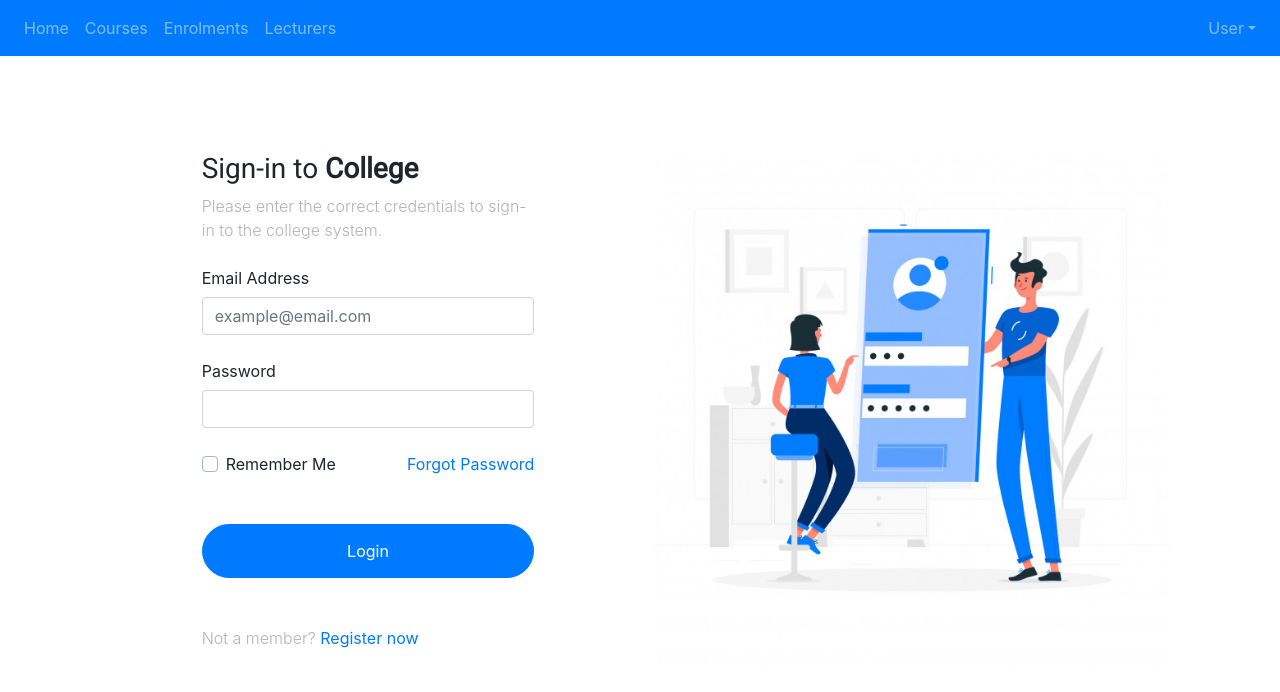
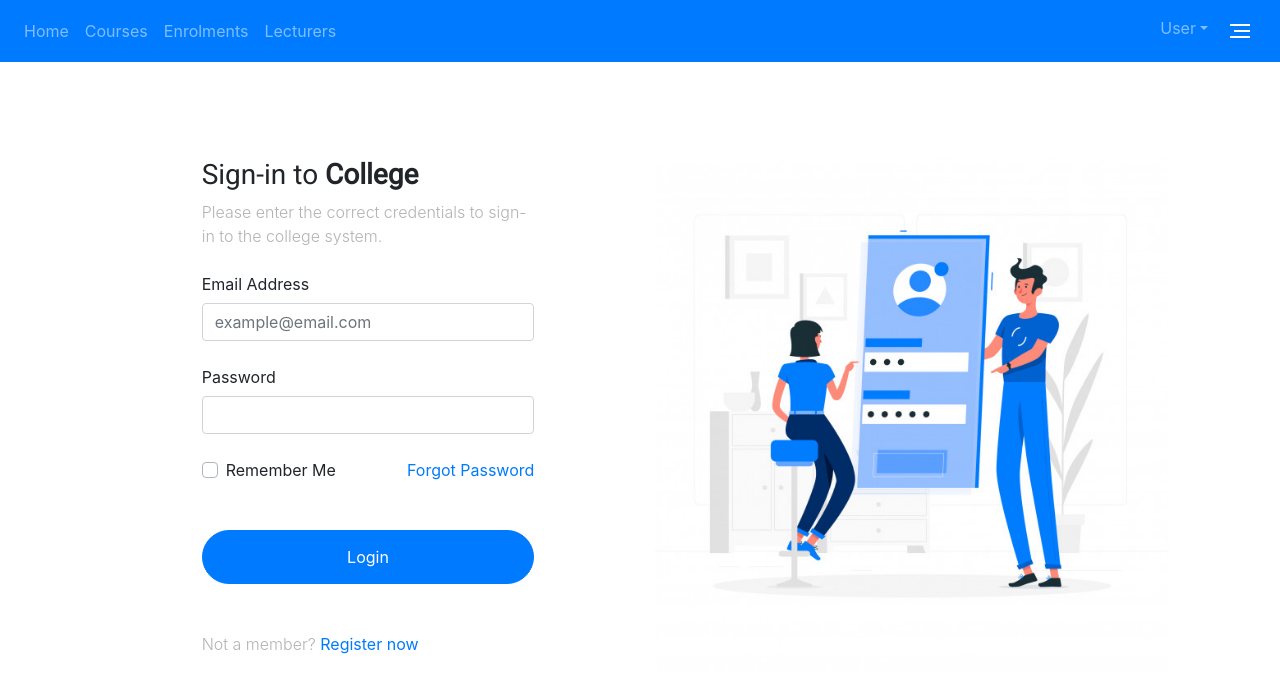
Before and after one commit to jodiemcgrane/college-vue, a Vue app: page / in a window 1280 px wide. Shown: the top 692 px of the page. Built offline with nearby package versions, Linux system fonts and the light colour scheme.

Commit message:
Created Burger and Sidebar component which share data using Vue.observable()

```diff
--- a/package.json
+++ b/package.json
@@ -14,6 +14,7 @@
     "bootstrap-vue": "^2.21.2",
     "core-js": "^3.6.5",
     "vue": "^2.6.11",
+    "vue-burger-menu": "^2.0.5",
     "vue-router": "^3.5.1"
   },
   "devDependencies": {
--- a/src/components/NavBar.vue
+++ b/src/components/NavBar.vue
@@ -1,10 +1,12 @@
 <!--
 @Date:   2021-02-17T11:32:26+00:00
-@Last modified time: 2021-03-08T12:18:22+00:00
+@Last modified time: 2021-03-10T11:28:57+00:00
 -->
 <template>
 <div>
-  <b-navbar type="dark" variant="primary">
+
+  <b-navbar class="main-nav" type="dark" variant="primary">
+
     <b-navbar-nav>
       <b-nav-item to="/home">Home</b-nav-item>
       <b-nav-item to="/courses">Courses</b-nav-item>
@@ -14,22 +16,43 @@
     </b-navbar-nav>
 
     <b-navbar-nav class="ml-auto">
+
       <b-nav-item-dropdown text="User" right>
         <b-dropdown-item v-if="loggedIn" @click="logout()" to="/">Logout</b-dropdown-item>
       </b-nav-item-dropdown>
+
+      <b-nav-item>
+        <Burger></Burger>
+      </b-nav-item>
+
     </b-navbar-nav>
+
   </b-navbar>
+
+  <Sidebar>
+    <ul class="sidebar-panel-nav">
+      <li><a href="#home">Home</a></li>
+      <li><a href="#about">About</a></li>
+      <li><a href="#contact">Contact</a></li>
+    </ul>
+  </Sidebar>
 
 </div>
 </template>
 
 <script>
+import Burger from './menu/Burger.vue';
+import Sidebar from './menu/Sidebar.vue';
+
+
 import axios from 'axios';
 
 export default {
   name: 'NavBar',
+
   components: {
-
+    Burger,
+    Sidebar
   },
   props: {
     loggedIn: Boolean,
@@ -61,5 +84,23 @@ export default {
 </script>
 
 <style>
+ul.sidebar-panel-nav {
+   list-style-type: none;
+ }
+
+ ul.sidebar-panel-nav > li > a {
+   color: #fff;
+   text-decoration: none;
+   font-size: 1.2rem;
+   display: block;
+   padding-bottom: 0.5em;
+ }
+
+ .main-nav {
+   display: flex;
+   justify-content: space-between;
+   padding: 0.5rem 0.8rem;
+ }
+
 
 </style>
--- /dev/null
+++ b/src/components/menu/Burger.vue
@@ -0,0 +1,117 @@
+<!--
+@Date:   2021-03-10T10:46:41+00:00
+@Last modified time: 2021-03-10T10:59:25+00:00
+-->
+<template>
+<div id="burger" :class="{ 'active' : isBurgerActive }" @click.prevent="toggle">
+  <slot>
+    <button type="button" class="burger-button" title="Menu">
+      <span class="burger-bar burger-bar--1"></span>
+      <span class="burger-bar burger-bar--2"></span>
+      <span class="burger-bar burger-bar--3"></span>
+    </button>
+  </slot>
+</div>
+</template>
+
+<script>
+import {
+  store,
+  mutations
+} from '@/store.js'
+
+export default {
+  computed: {
+    isBurgerActive() {
+      return store.isNavOpen
+    }
+  },
+  methods: {
+    toggle() {
+      mutations.toggleNav()
+    }
+  }
+}
+</script>
+
+<style>
+.hidden {
+  visibility: hidden;
+}
+
+button {
+  cursor: pointer;
+}
+
+/* remove blue outline */
+button:focus {
+  outline: 0;
+}
+
+.burger-button {
+  position: relative;
+  height: 30px;
+  width: 32px;
+  display: block;
+  z-index: 999;
+  border: 0;
+  border-radius: 0;
+  background-color: transparent;
+  pointer-events: all;
+  transition: transform .6s cubic-bezier(.165, .84, .44, 1);
+}
+
+.burger-bar {
+  background-color: #fff;
+  position: absolute;
+  top: 50%;
+  right: 6px;
+  left: 6px;
+  height: 2px;
+  width: auto;
+  margin-top: -1px;
+  transition: transform .6s cubic-bezier(.165, .84, .44, 1), opacity .3s cubic-bezier(.165, .84, .44, 1), background-color .6s cubic-bezier(.165, .84, .44, 1);
+}
+
+.burger-bar--1 {
+  -webkit-transform: translateY(-6px);
+  transform: translateY(-6px);
+}
+
+.burger-bar--2 {
+  transform-origin: 100% 50%;
+  transform: scaleX(.8);
+}
+
+.burger-button:hover .burger-bar--2 {
+  transform: scaleX(1);
+}
+
+.no-touchevents .burger-bar--2:hover {
+  transform: scaleX(1);
+}
+
+.burger-bar--3 {
+  transform: translateY(6px);
+}
+
+#burger.active .burger-button {
+  transform: rotate(-180deg);
+}
+
+#burger.active .burger-bar {
+  background-color: #fff;
+}
+
+#burger.active .burger-bar--1 {
+  transform: rotate(45deg)
+}
+
+#burger.active .burger-bar--2 {
+  opacity: 0;
+}
+
+#burger.active .burger-bar--3 {
+  transform: rotate(-45deg)
+}
+</style>
--- /dev/null
+++ b/src/components/menu/Sidebar.vue
@@ -0,0 +1,67 @@
+<!--
+@Date:   2021-03-10T10:46:21+00:00
+@Last modified time: 2021-03-10T11:20:13+00:00
+-->
+<template>
+<div class="sidebar">
+  <div class="sidebar-backdrop" @click="closeSidebarPanel" v-if="isPanelOpen"></div>
+  <transition name="slide">
+    <div v-if="isPanelOpen" class="sidebar-panel">
+      <slot></slot>
+    </div>
+  </transition>
+</div>
+</template>
+
+<script>
+import {
+  store,
+  mutations
+} from '@/store.js'
+
+export default {
+  methods: {
+    closeSidebarPanel: mutations.toggleNav
+  },
+  computed: {
+    isPanelOpen() {
+      return store.isNavOpen
+    }
+  }
+}
+</script>
+
+<style>
+.slide-enter-active,
+.slide-leave-active {
+  transition: transform 0.2s ease;
+}
+
+.slide-enter,
+.slide-leave-to {
+  transform: translateX(-100%);
+  transition: all 150ms ease-in 0s
+}
+
+.sidebar-backdrop {
+  background-color: rgba(0, 0, 0, .5);
+  width: 100vw;
+  height: 100vh;
+  position: fixed;
+  top: 0;
+  left: 0;
+  cursor: pointer;
+}
+
+.sidebar-panel {
+  overflow-y: auto;
+  background-color: #0275d8;
+  position: fixed;
+  left: 0;
+  top: 0;
+  height: 100vh;
+  z-index: 999;
+  padding: 3rem 20px 2rem 20px;
+  width: 300px;
+}
+</style>
--- /dev/null
+++ b/src/store.js
@@ -0,0 +1,18 @@
+/**
+ * @Date:   2021-03-10T10:56:43+00:00
+ * @Last modified time: 2021-03-10T10:57:44+00:00
+ */
+ import Vue from "vue";
+
+
+//save our state (isPanel open or not)
+ export const store = Vue.observable({
+     isNavOpen: false
+ });
+
+ //Call toggleNav anywhere we need it in our application
+ export const mutations = {
+     toggleNav() {
+         store.isNavOpen = !store.isNavOpen
+     }
+ };
--- a/src/views/courses/Index.vue
+++ b/src/views/courses/Index.vue
@@ -1,9 +1,9 @@
 <!--
 @Date:   2021-02-17T15:50:57+00:00
-@Last modified time: 2021-03-08T19:21:04+00:00
+@Last modified time: 2021-03-10T10:01:34+00:00
 -->
 <template>
-<div class="courses">
+<div class="courses-index">
 
   <b-row>
     <b-col md="6" class="my-1">
@@ -105,7 +105,7 @@ export default {
     searchCourse() {
       let token = localStorage.getItem('token');
 
-      axios.get('http://college.api:8000/api/courses/?search='+this.keyword, {
+      axios.get('http://college.api:8000/api/courses/?search=' + this.keyword, {
           headers: {
             Authorization: "Bearer " + token
           }
--- a/src/views/enrolments/Index.vue
+++ b/src/views/enrolments/Index.vue
@@ -1,13 +1,13 @@
 <!--
 @Date:   2021-02-26T19:48:08+00:00
-@Last modified time: 2021-03-08T11:52:18+00:00
+@Last modified time: 2021-03-10T10:02:37+00:00
 -->
 <template>
 <div class="enrolments">
 
   <b-row>
     <b-col md="6" class="my-1">
-      <b-form-group horizontal label="Per page" class="mb-0">
+      <b-form-group>
         <b-form-select :options="pageOptions" v-model="perPage" />
       </b-form-group>
     </b-col>
--- a/src/views/lecturers/Index.vue
+++ b/src/views/lecturers/Index.vue
@@ -1,15 +1,22 @@
 <!--
 @Date:   2021-03-08T12:13:19+00:00
-@Last modified time: 2021-03-08T20:56:44+00:00
+@Last modified time: 2021-03-10T10:02:01+00:00
 -->
 <template>
 <div class="lecturers-index">
 
   <b-row>
     <b-col md="6" class="my-1">
-        <b-form-group horizontal label="Per page" class="mb-0">
+      <b-form-group>
         <b-form-select :options="pageOptions" v-model="perPage" />
       </b-form-group>
+    </b-col>
+
+    <b-col md="6" class="my-1">
+      <div class="d-flex">
+        <b-form-input type="search" v-model="keyword" @input="searchLecturer()" v-on:keyup.enter="searchLecturer()" placeholder="Search lecturer by name"></b-form-input>
+        <b-button class="float-right ml-2" variant="primary" @click="searchLecturer()">Search</b-button>
+      </div>
     </b-col>
   </b-row>
 
@@ -60,7 +67,7 @@ export default {
       ],
       currentPage: 1,
       perPage: 10,
-      pageOptions: [ 10, 20, 30],
+      pageOptions: [10, 20, 30],
       lecturers: [],
     }
   },
```
Also changed, not shown: 1 other file (tests, documents, lock files or other folders). Lines whose indentation alone changed are shown as unchanged.
